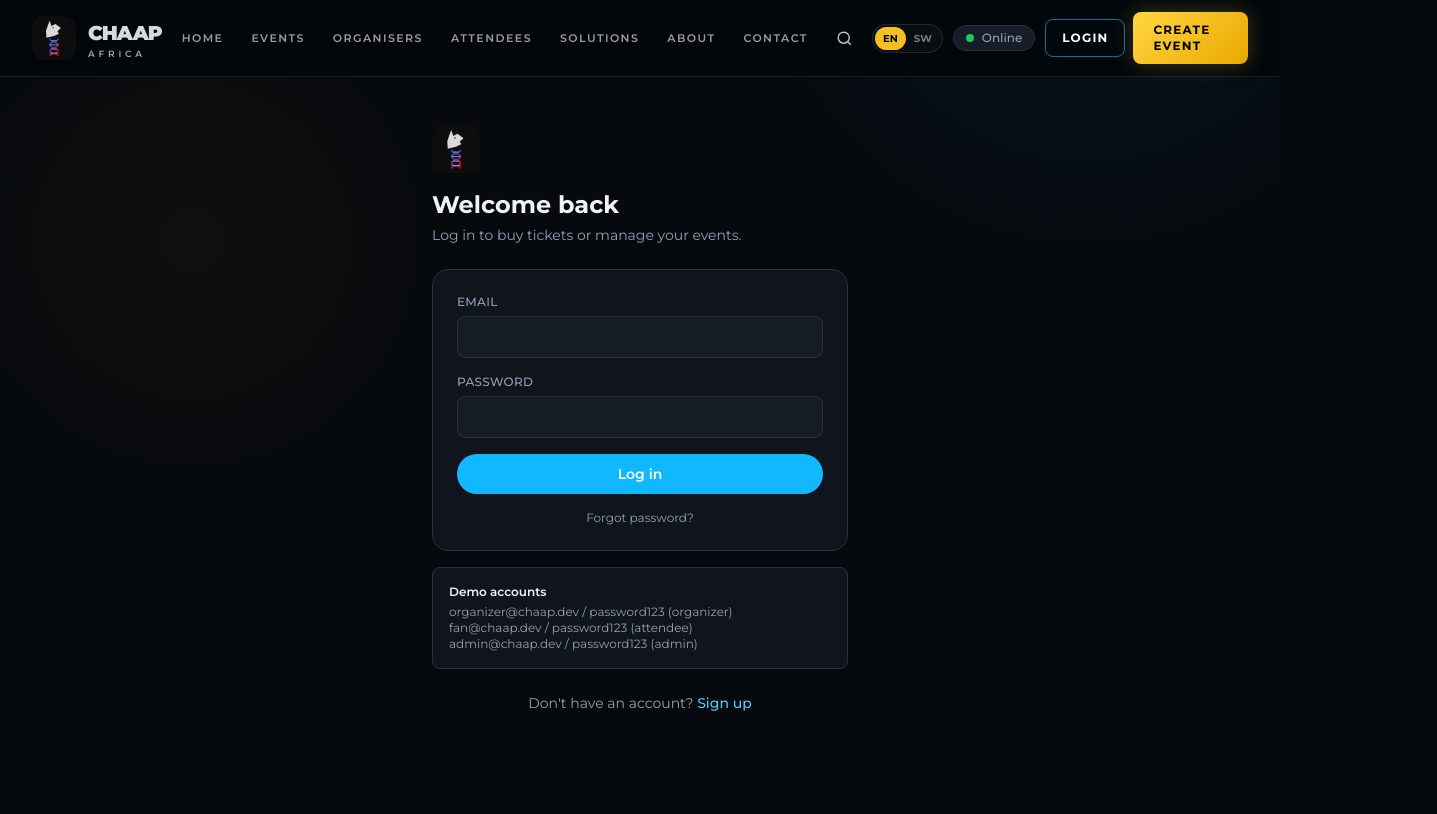
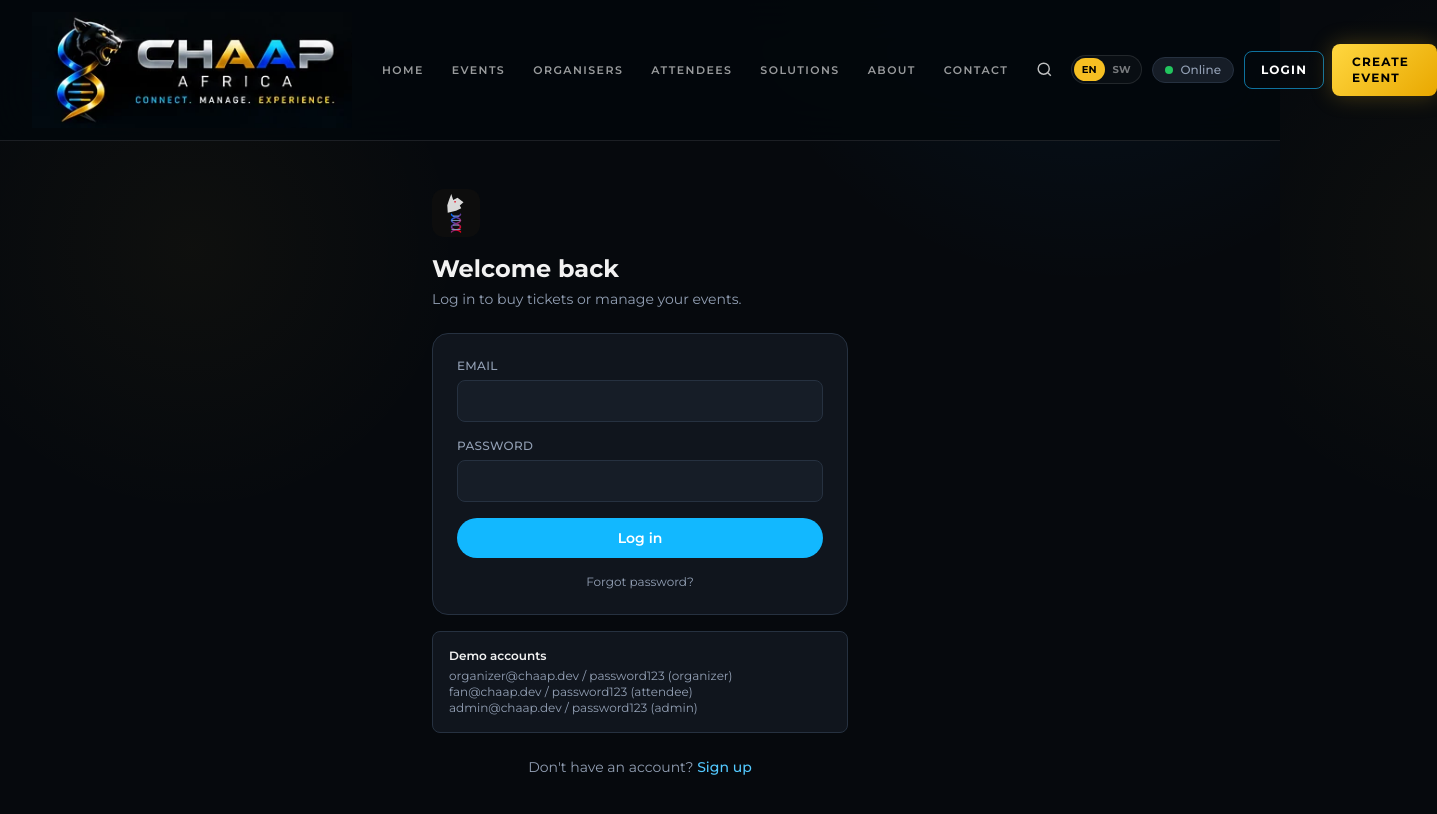
Before and after one commit to ssanyd-jpg/eventpass-africa, a Next.js app: page /login in a window 1280 px wide. Shown: the top 814 px of the page, 1437 px wide, since content can reach past the window. Built offline with nearby package versions, Linux system fonts and the light colour scheme; no server answers; the database is empty.

Commit message:
Use CHAAP reference logo in navigation

```diff
--- a/src/components/Navbar.tsx
+++ b/src/components/Navbar.tsx
@@ -50,12 +50,8 @@
   return (
     <header className="sticky top-0 z-50 border-b border-white/10 bg-[#03070c]/90 backdrop-blur-xl">
       <div className="mx-auto flex max-w-7xl items-center justify-between gap-5 px-5 py-3 sm:px-8">
-        <Link href="/" className="flex shrink-0 items-center gap-3">
-          <img src="/icon.svg" alt="CHAAP Africa" className="h-11 w-11 rounded-xl" />
-          <span className="hidden leading-none sm:block">
-            <span className="block text-xl font-black tracking-[-0.05em] text-silver">CHAAP</span>
-            <span className="mt-0.5 block text-[9px] font-semibold tracking-[0.42em] text-white/65">AFRICA</span>
-          </span>
+        <Link href="/" className="chaap-brand shrink-0">
+          <img src="/chaap-reference-logo.webp" alt="CHAAP Africa" />
         </Link>
 
         <nav className="hidden items-center gap-7 lg:flex">
```
